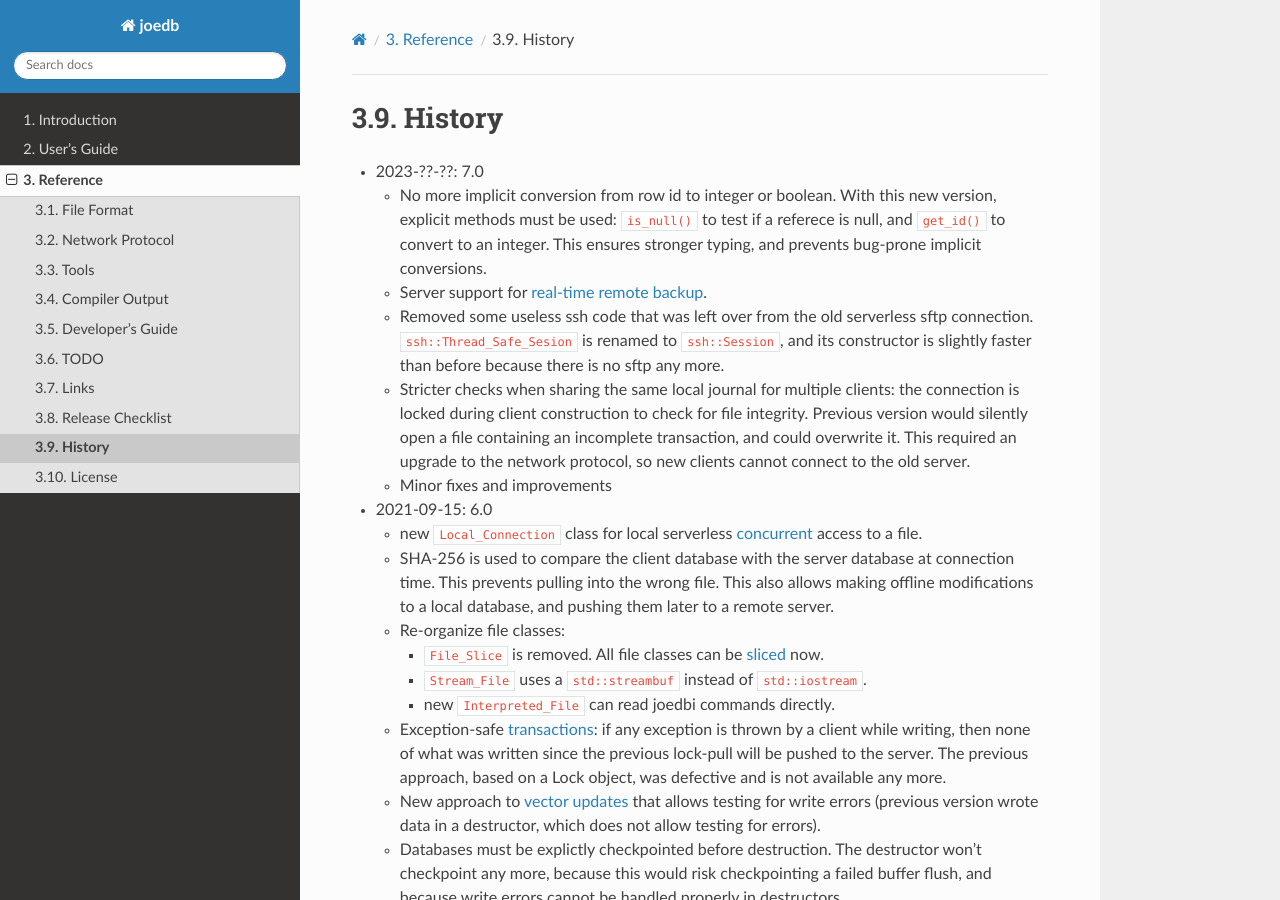
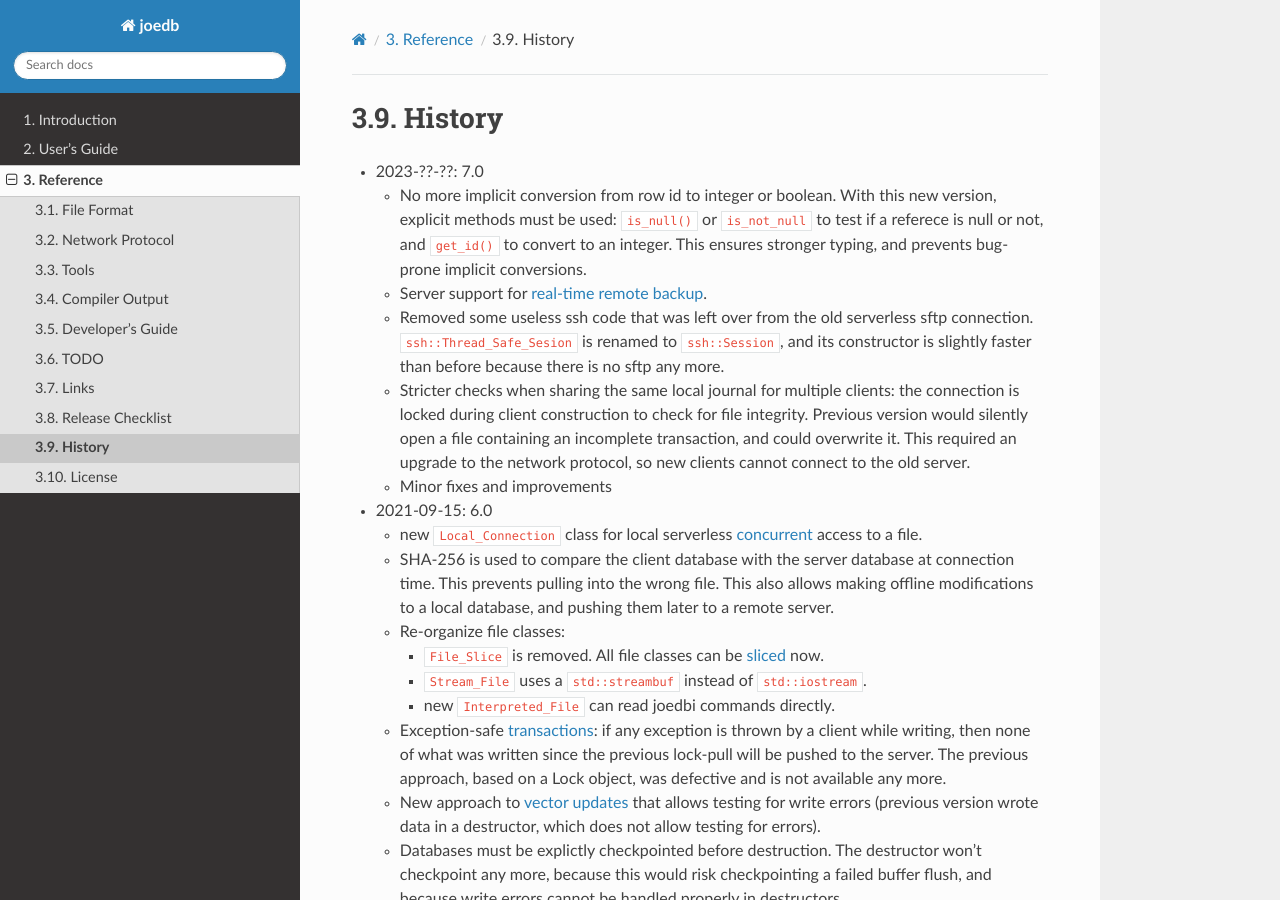
Before and after one commit to Remi-Coulom/joedb, a Sphinx documentation site: the page built from doc/source/history.rst, in a window 1280 px wide and 900 px high. Built offline with Sphinx 7.4.7 and the Read the Docs theme 2.0.0, drawn with Linux system fonts in a browser that asks for light colours; formulas are drawn with MathJax 3.

Commit message:
add is_not_null

```diff
--- a/doc/source/history.rst
+++ b/doc/source/history.rst
@@ -3,9 +3,10 @@ History
 - 2023-??-??: 7.0
 
   - No more implicit conversion from row id to integer or boolean. With this
-    new version, explicit methods must be used: ``is_null()`` to test if
-    a referece is null, and ``get_id()`` to convert to an integer. This ensures
-    stronger typing, and prevents bug-prone implicit conversions.
+    new version, explicit methods must be used: ``is_null()`` or
+    ``is_not_null`` to test if a referece is null or not, and ``get_id()`` to
+    convert to an integer. This ensures stronger typing, and prevents bug-prone
+    implicit conversions.
   - Server support for :ref:`real-time remote backup <joedb_multi_server>`.
   - Removed some useless ssh code that was left over from the old serverless
     sftp connection. ``ssh::Thread_Safe_Sesion`` is renamed to
```
Also changed, not shown: 2 other files.
